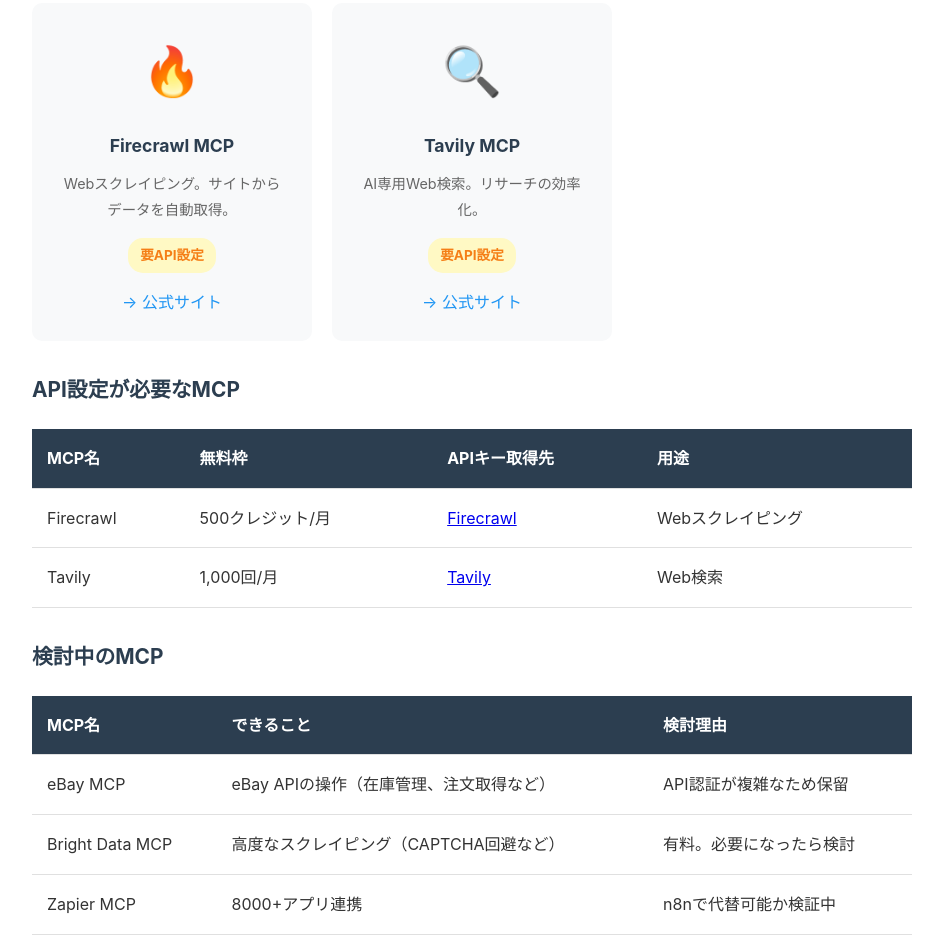
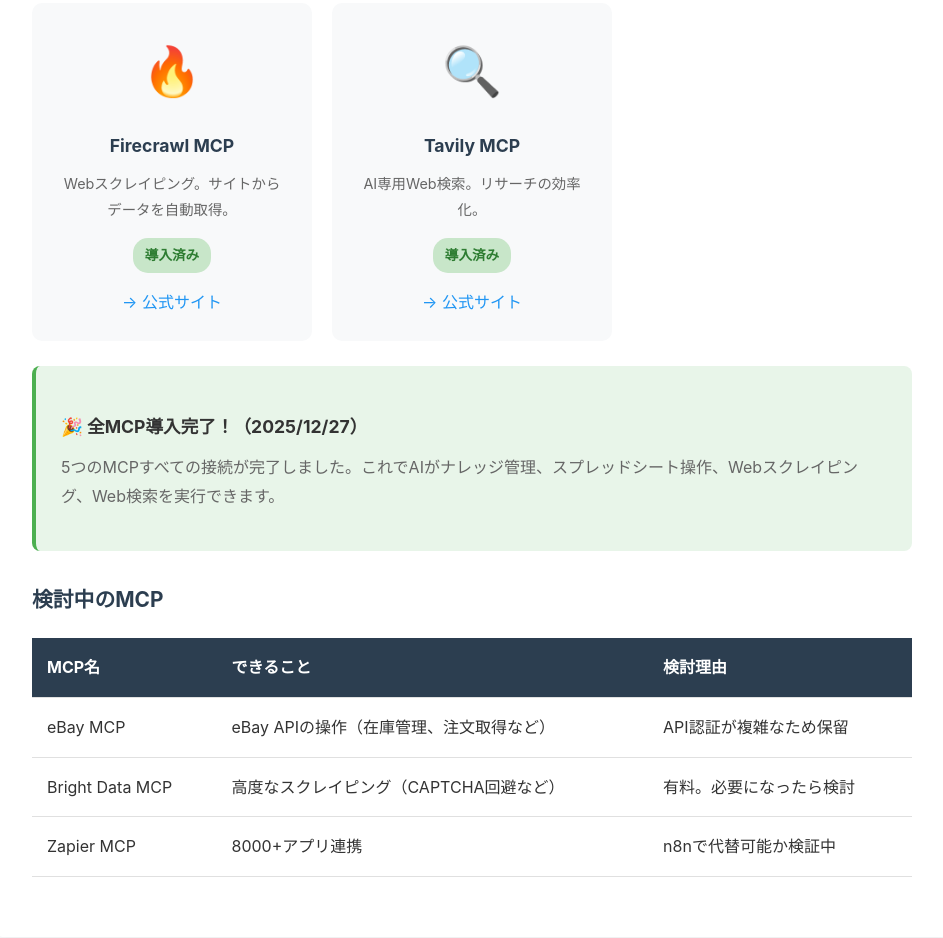
Before and after one commit to naokijodan/ec-research-agent-docs, a plain HTML site: page index.html in a window 1280 px wide. Shown: the part 7684-8622 px from the top of the page, without its empty margins (168-1111 px from the left). Drawn offline with Linux system fonts and the light colour scheme.

Commit message:
Update: 全MCP導入完了（Firecrawl・Tavily追加）

```diff
--- a/index.html
+++ b/index.html
@@ -705,39 +705,22 @@
                     <div class="icon">🔥</div>
                     <h4>Firecrawl MCP</h4>
                     <p>Webスクレイピング。サイトからデータを自動取得。</p>
-                    <span class="status status-progress">要API設定</span>
+                    <span class="status status-done">導入済み</span>
                     <br><a href="https://firecrawl.dev" target="_blank">→ 公式サイト</a>
                 </div>
                 <div class="tool-card">
                     <div class="icon">🔍</div>
                     <h4>Tavily MCP</h4>
                     <p>AI専用Web検索。リサーチの効率化。</p>
-                    <span class="status status-progress">要API設定</span>
+                    <span class="status status-done">導入済み</span>
                     <br><a href="https://tavily.com" target="_blank">→ 公式サイト</a>
                 </div>
             </div>
 
-            <h3>API設定が必要なMCP</h3>
-            <table>
-                <tr>
-                    <th>MCP名</th>
-                    <th>無料枠</th>
-                    <th>APIキー取得先</th>
-                    <th>用途</th>
-                </tr>
-                <tr>
-                    <td>Firecrawl</td>
-                    <td>500クレジット/月</td>
-                    <td><a href="https://firecrawl.dev" target="_blank">Firecrawl</a></td>
-                    <td>Webスクレイピング</td>
-                </tr>
-                <tr>
-                    <td>Tavily</td>
-                    <td>1,000回/月</td>
-                    <td><a href="https://tavily.com" target="_blank">Tavily</a></td>
-                    <td>Web検索</td>
-                </tr>
-            </table>
+            <div class="card card-success">
+                <h4>🎉 全MCP導入完了！（2025/12/27）</h4>
+                <p>5つのMCPすべての接続が完了しました。これでAIがナレッジ管理、スプレッドシート操作、Webスクレイピング、Web検索を実行できます。</p>
+            </div>
 
             <h3>検討中のMCP</h3>
             <table>
@@ -879,13 +862,13 @@
                 </tr>
                 <tr>
                     <td>Firecrawl MCP セットアップ</td>
-                    <td><span class="status status-progress">API設定待ち</span></td>
-                    <td>Webスクレイピング用</td>
+                    <td><span class="status status-done">完了</span></td>
+                    <td>Webスクレイピング用（2025/12/27導入）</td>
                 </tr>
                 <tr>
                     <td>Tavily MCP セットアップ</td>
-                    <td><span class="status status-progress">API設定待ち</span></td>
-                    <td>Web検索用</td>
+                    <td><span class="status status-done">完了</span></td>
+                    <td>Web検索用（2025/12/27導入）</td>
                 </tr>
                 <tr>
                     <td>データ保存先の決定</td>
```
